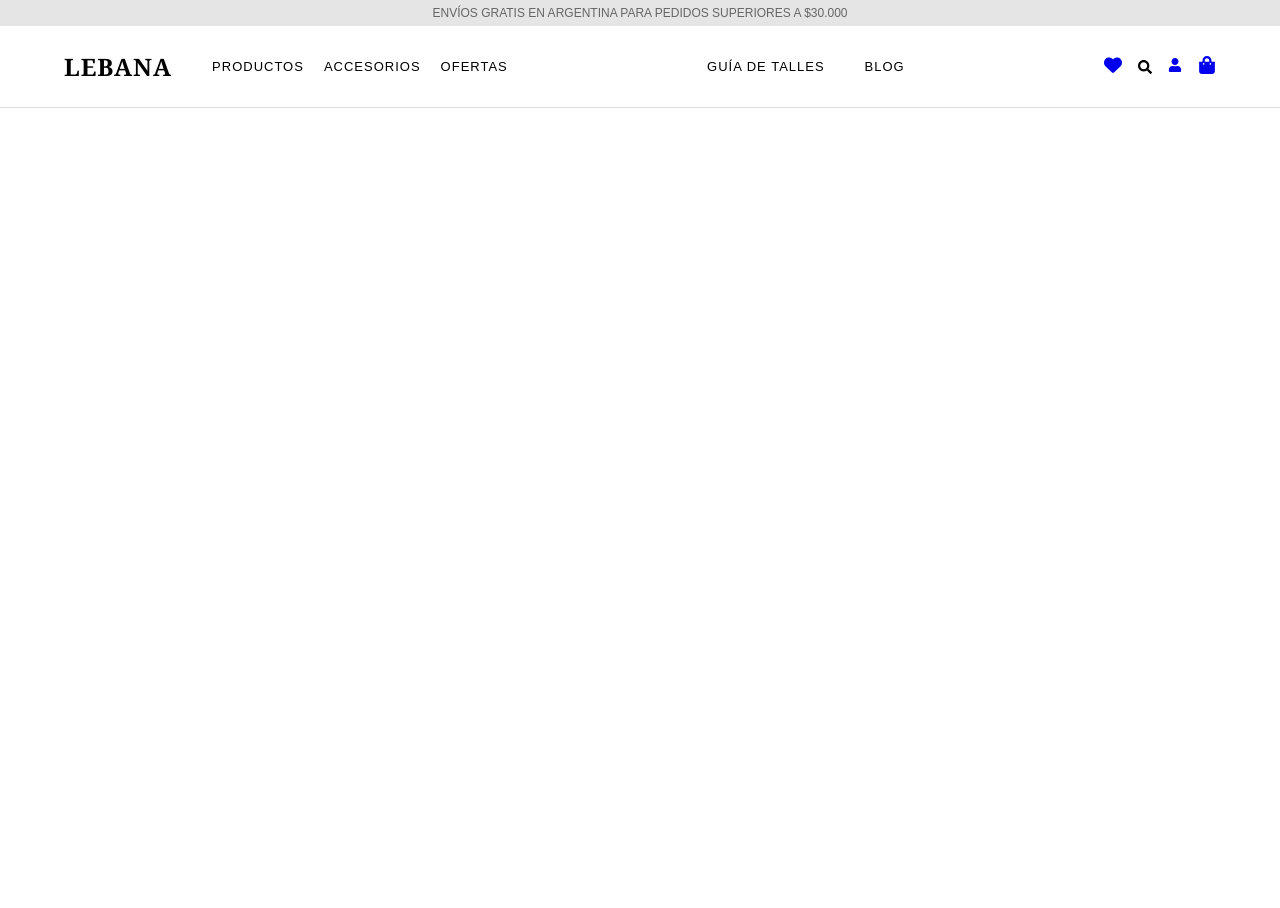
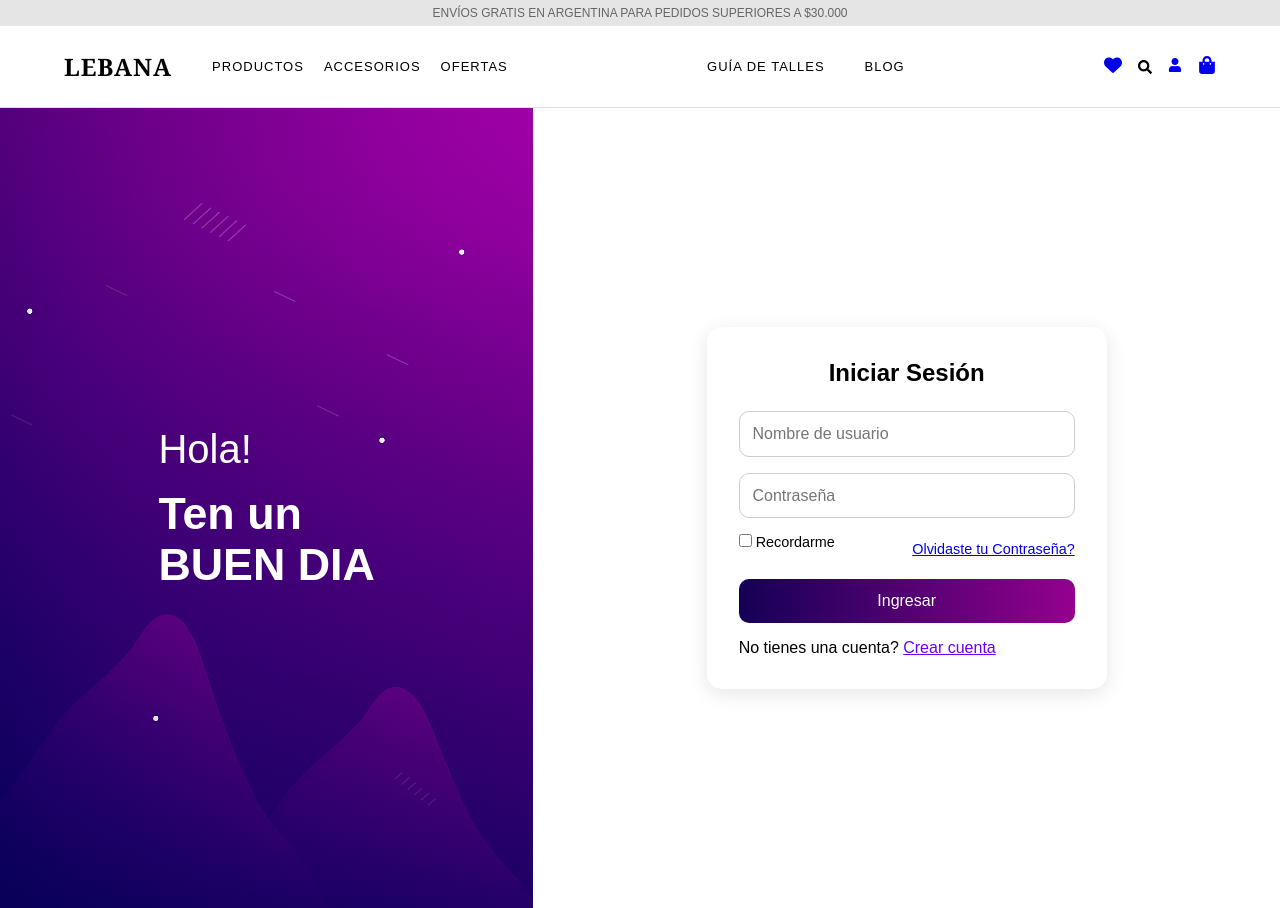
Before and after one commit to WalterDevIn/lebana-ecommerce, a React (Vite) app: page /#/user in a window 1280 px wide. Before the commit the page ends 800 px from the top, so only its background shows below. Built offline with nearby package versions, Linux system fonts and the light colour scheme.

Commit message:
login dissapear issue fixed

```diff
--- a/src/features/user/user.css
+++ b/src/features/user/user.css
@@ -122,15 +122,13 @@
 }
 
 .general-container {
-  display: none;
+  height: 100%;
+  width: 100%;
 }
 
 /* Celular */
 @media (max-width: 768px) {
   .general-container {
-    display: flow-root;
-    height: 100%;
-    width: 100%;
     background: linear-gradient(to right, #0A005A, #270069);
 ;
   }
```
